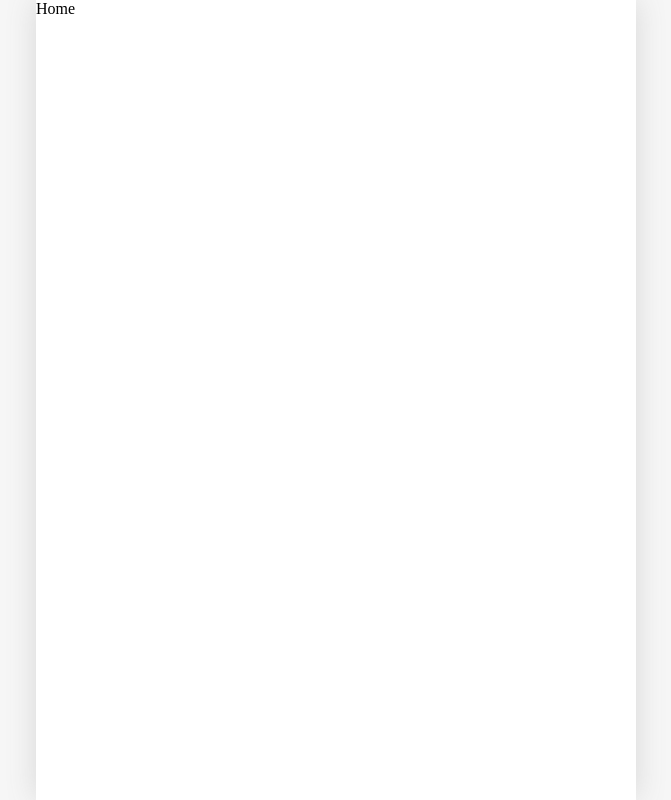
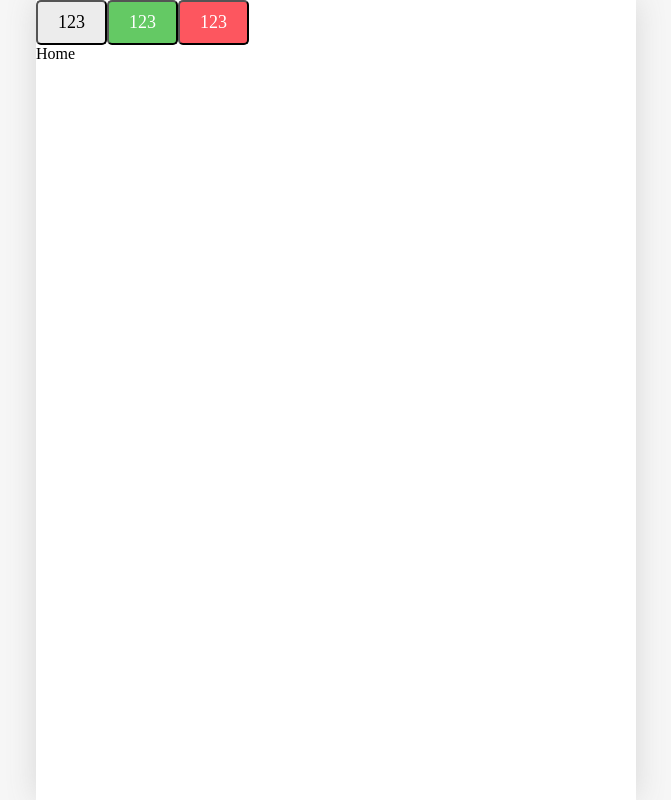
Before and after one commit to hwanseok1014/Emotion-Diary, a React (Vite) app: page / in a window 1280 px wide. Shown: the whole page, without its empty margins (304-975 px from the left). Built offline with nearby package versions, Linux system fonts and the light colour scheme; a web font is replaced by a local one.

Commit message:
feat: 버튼 컴포넌트 구현

```diff
--- a/src/App.jsx
+++ b/src/App.jsx
@@ -6,14 +6,39 @@ import Diary from './pages/Diary';
 import New from './pages/New';
 import Notfound from './pages/Notfound';
 
+import Button from './components/Button';
+
 function App() {
   return (
+  <>
+      <Button
+      text={'123'}
+      type={"DEFAULT"}
+      onClick={()=>{
+        console.log('123번 버튼 클릭!')
+      }}/>
+            <Button
+      text={'123'}
+      type={"POSITIVE"}
+      onClick={()=>{
+        console.log('123번 버튼 클릭!')
+      }}/>
+            <Button
+      text={'123'}
+      type={"NEGATIVE"}
+      onClick={()=>{
+        console.log('123번 버튼 클릭!')
+      }}/>
+
       <Routes>
         <Route path="/" element={<Home/>}/>
         <Route path="/new" element={<New/>}/>
         <Route path="/diary" element={<Diary/>}/>
         <Route path="*" element={<Notfound/>}/>
       </Routes>
+
+  </>
+
   );
 }
 
--- /dev/null
+++ b/src/components/Button.css
@@ -0,0 +1,20 @@
+.Button{
+    background-color: rgb(236,236,236);
+    cursor: none;
+    border-radius: 5px;
+
+    padding: 10px 20px ;
+
+    font-size: 18px;
+    white-space: nowrap;
+}
+
+.Button_POSITIVE{
+    background-color: rgb(100,201,100);
+    color: white;
+}
+
+.Button_NEGATIVE{
+    background-color: rgb(253,86,95);
+    color: white;
+}
--- /dev/null
+++ b/src/components/Button.jsx
@@ -0,0 +1,7 @@
+import "./Button.css";
+
+const Button = ({text, type,onClick}) =>{
+    return <button onClick={onClick} className={`Button Button_${type}`}>{text}</button>
+}
+
+export default Button;
```
Lines whose indentation alone changed are shown as unchanged.
